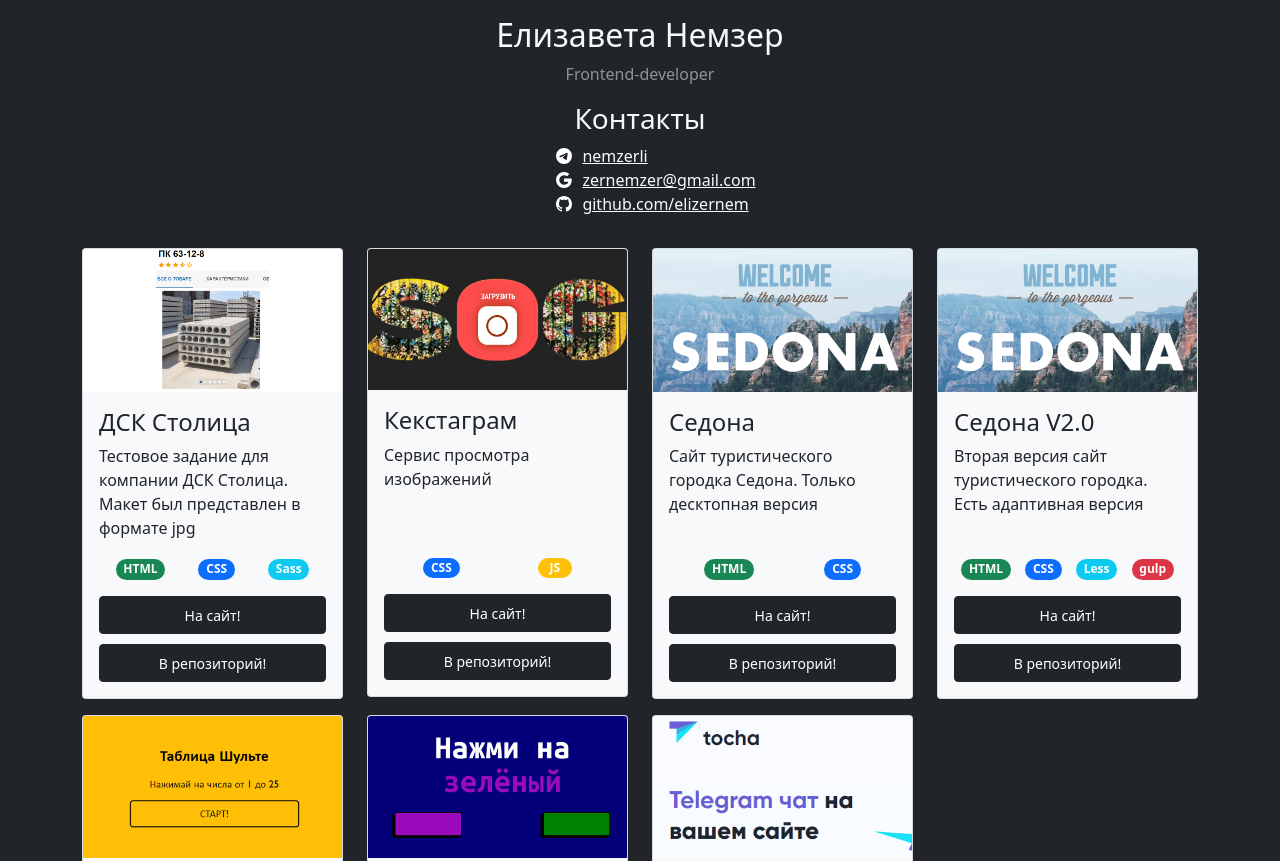
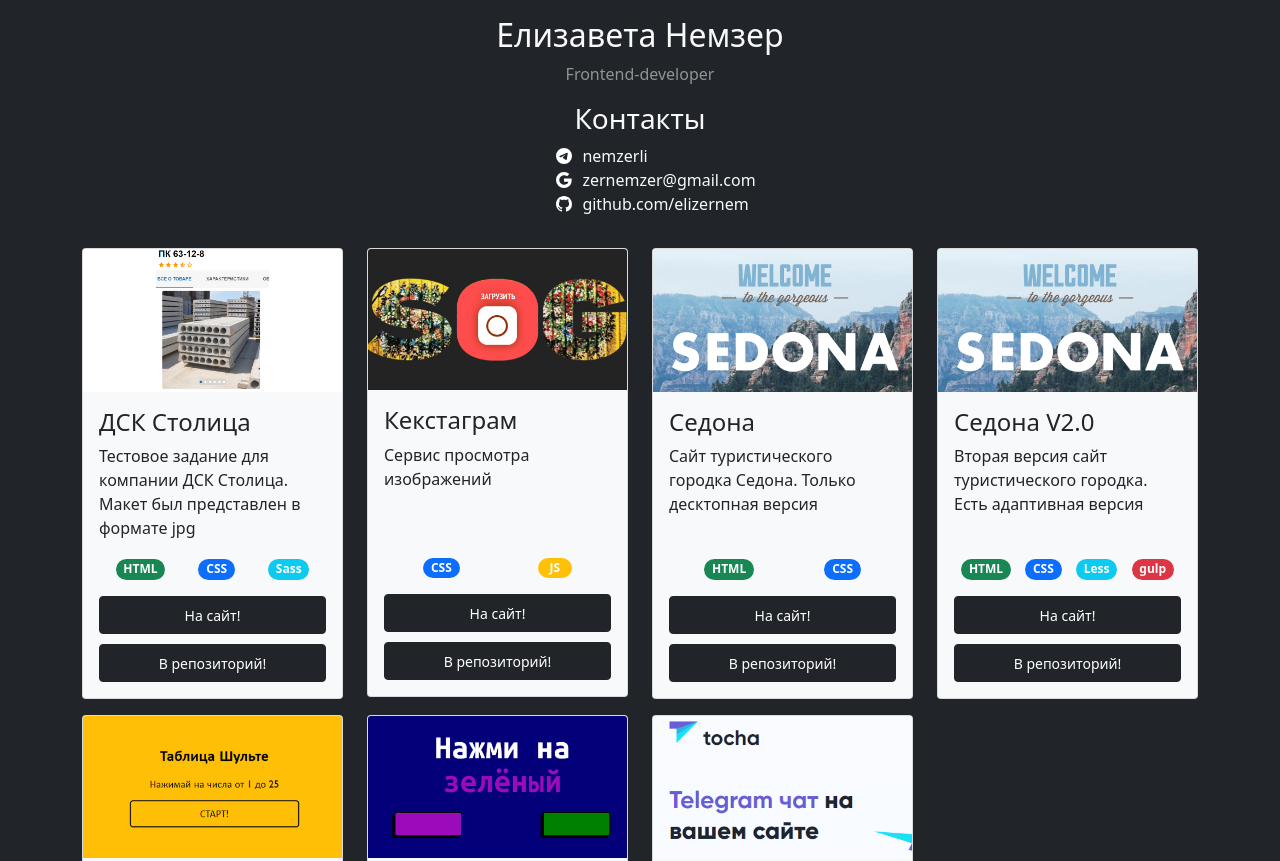
Before and after one commit to elizernem/portfolio, a website: page pug/index.pug in a window 1280 px wide. Shown: the top 861 px of the page. Drawn offline with nearby package versions, Linux system fonts and the light colour scheme; files that its build step writes are made by us from their sources; files whose address does not match are found by name.

Commit message:
fix: remove link decoration

```diff
--- a/pug/about.pug
+++ b/pug/about.pug
@@ -4,7 +4,7 @@
         ul.text-center
             mixin item(href, src, text)
                 li
-                    a.link-light.link-underline-opacity-0.d-flex(href=href style="gap: 10px;")
+                    a.link-light.link-underline-opacity-0.d-flex.text-decoration-none(href=href style="gap: 10px;")
                         img(src=src)
                         span= text
             +item("http://t.me/nemzerli", 'img/icons/telegram.svg', 'nemzerli')
```
Also changed, not shown: index.html.
